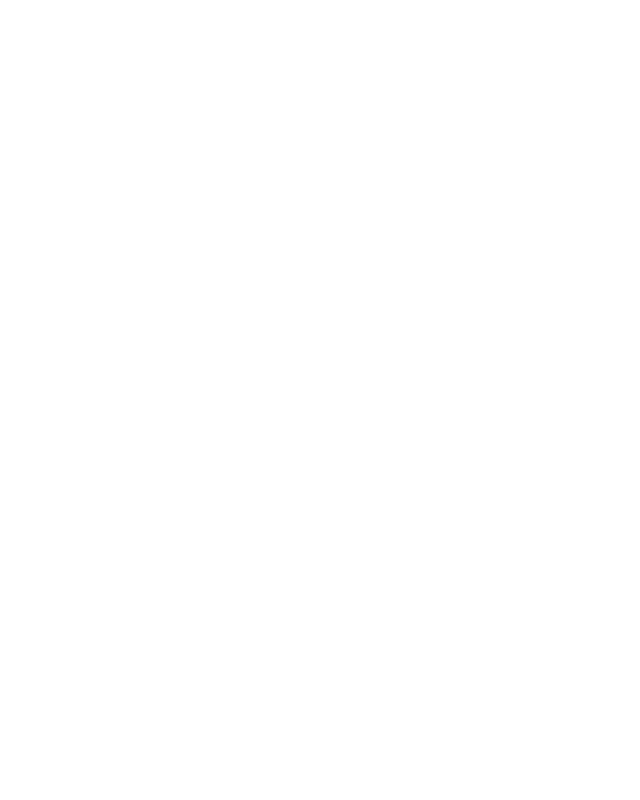
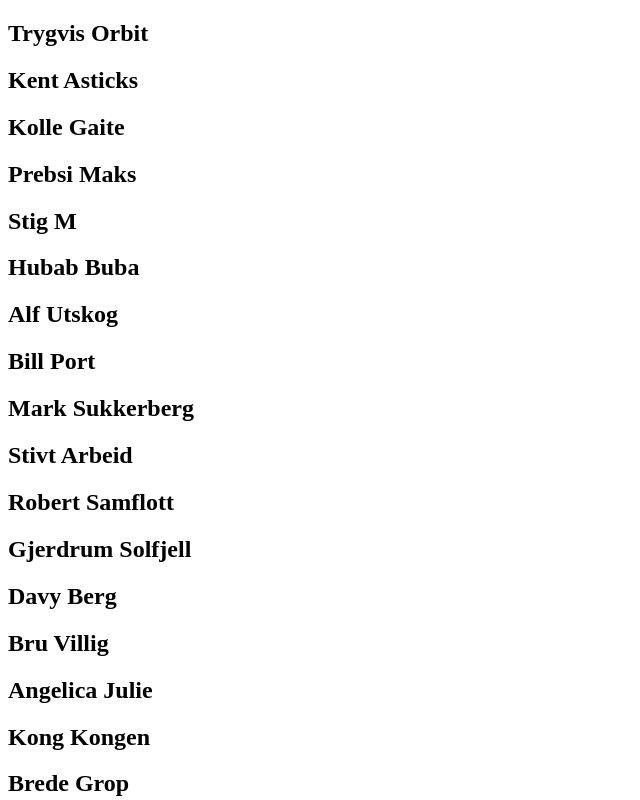
Before and after one commit to sikv007/students, a React (Create React App) app: page / in a window 1280 px wide. Shown: the top 800 px of the page, without its empty margins (0-640 px from the left). Built offline with nearby package versions, Linux system fonts and the light colour scheme.

Commit message:
create list and item components for displaying students

```diff
--- a/src/App.js
+++ b/src/App.js
@@ -1,4 +1,11 @@
+import { Fragment } from 'react';
+import StudentList from './components/Student/StudentList';
+
 const App = () => {
-  return <div></div>;
+  return (
+    <Fragment>
+      <StudentList />
+    </Fragment>
+  );
 };
 export default App;
--- /dev/null
+++ b/src/components/Student/StudentItem.js
@@ -0,0 +1,12 @@
+const StudentItem = (props) => {
+  const { first_name, last_name } = props.student;
+
+  return (
+    <article>
+      <h2>
+        {first_name} {last_name}
+      </h2>
+    </article>
+  );
+};
+export default StudentItem;
--- /dev/null
+++ b/src/components/Student/StudentList.js
@@ -0,0 +1,16 @@
+import { Fragment } from 'react';
+import { useSelector } from 'react-redux';
+import StudentItem from './StudentItem';
+
+const StudentList = () => {
+  const students = useSelector((state) => state.students);
+
+  return (
+    <Fragment>
+      {students.map((student, i) => (
+        <StudentItem student={student} key={i} />
+      ))}
+    </Fragment>
+  );
+};
+export default StudentList;
```
Also changed, not shown: src/store/index.js (line endings or trailing spaces).
